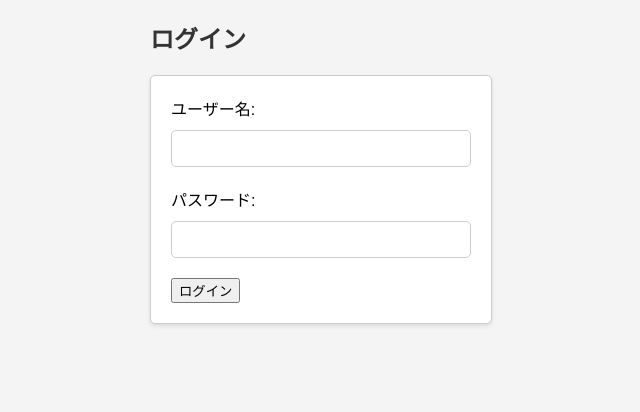
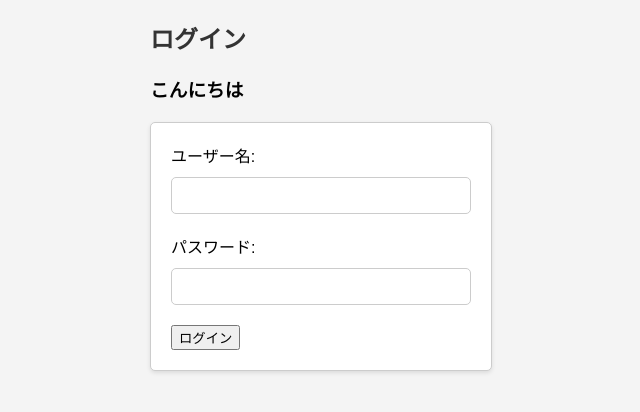
Before and after one commit to DogoShota/Attendance_app, a PHP site: page /login.php in a window 1280 px wide. Shown: the top 412 px of the page, without its empty margins (319-959 px from the left). Run offline with PHP 8.4, Linux system fonts and the light colour scheme.

Commit message:
こんにちはを追加しました

```diff
--- a/login.php
+++ b/login.php
@@ -42,6 +42,7 @@ if ($_SERVER['REQUEST_METHOD'] == 'POST') {
 <body>
     <div class="container">
         <h2>ログイン</h2>
+        <h3>こんにちは</h3>
         <form method="post" action="login.php">
             <label for="username">ユーザー名:</label>
             <input type="text" id="username" name="username" required>
```
